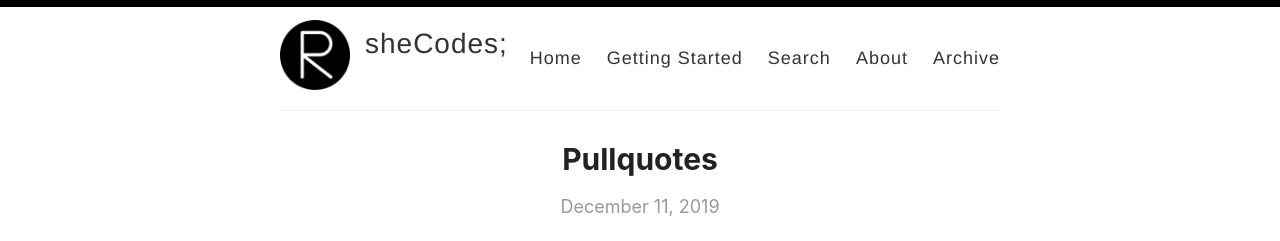
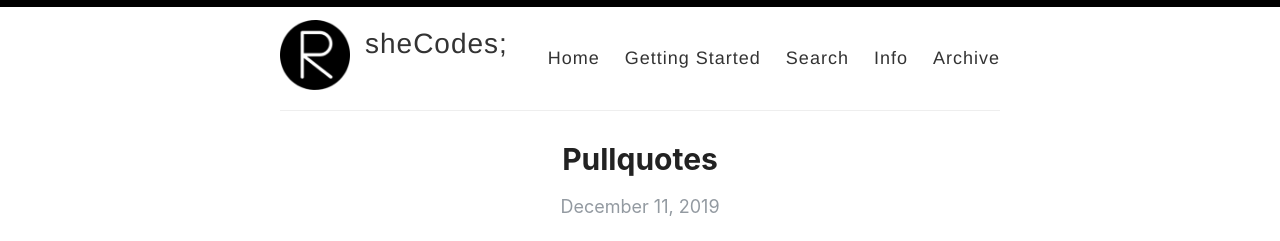
Before and after one commit to norawarschewski/shecreates.design, a Jekyll site: the page built from index.html, in a window 1280 px wide and 900 px high. Shown: the top 241 px of the window. Built offline with Jekyll 4.4.1, drawn with Linux system fonts in a browser that asks for light colours; the list of posts is cut into pages by our own code.

Commit message:
refactor: navigation

```diff
--- a/_layouts/default.html
+++ b/_layouts/default.html
@@ -31,7 +31,7 @@
               <a href="{{ site.baseurl }}/">Home</a>
               <a href="{{ site.baseurl }}/getting-started">Getting Started</a>
               <a href="{{ site.baseurl }}/search">Search</a>
-              <a href="{{ site.baseurl }}/about">About</a>
+              <a href="{{ site.baseurl }}/info">Info</a>
               <a href="{{ site.baseurl }}/archive">Archive</a>
             </nav>
           </header>
```
